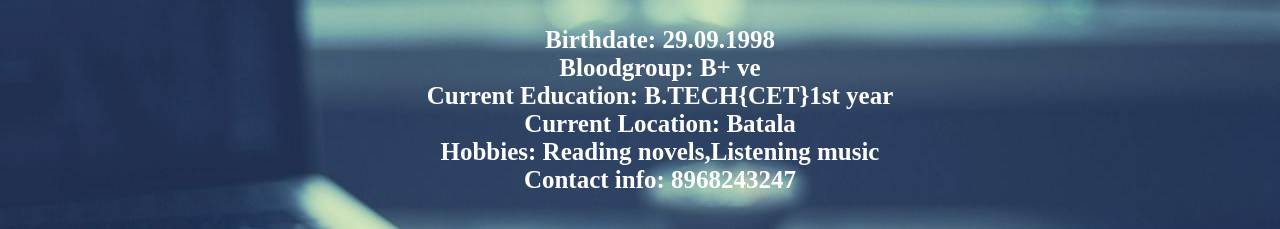
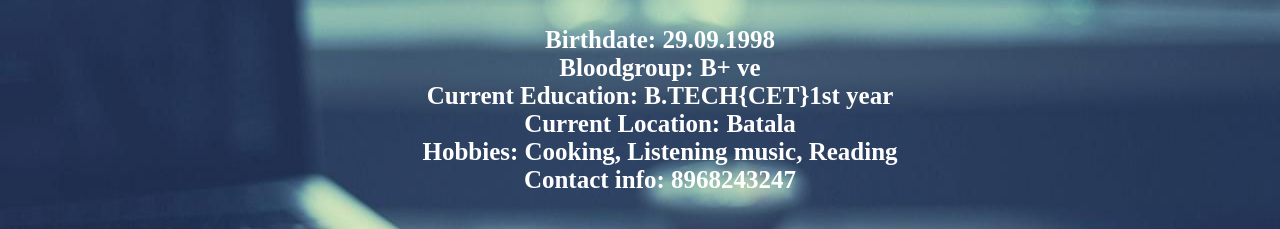
Before and after one commit to sanjanamarwaha/sanjanamarwaha.github.io, a plain HTML site: page index1.html in a window 1280 px wide. Shown: the part 432-661 px from the top of the page. Drawn offline with Linux system fonts and the light colour scheme.

Commit message:
Update index1.html

```diff
--- a/index1.html
+++ b/index1.html
@@ -32,7 +32,7 @@ font-family:eras bold itc}
    Bloodgroup:             B+ ve<br>
    Current Education:      B.TECH{CET}1st year<br>
    Current Location:       Batala<br>
-   Hobbies:                Reading novels,Listening music<br>
+   Hobbies:                Cooking, Listening music, Reading<br>
    Contact info:           8968243247<br></b>
     <br></ul></div>
 <div id="i">
```
